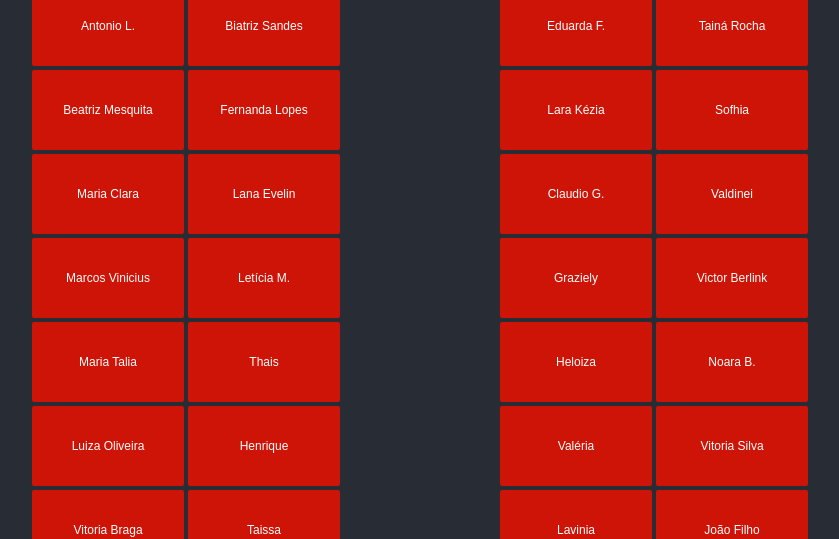
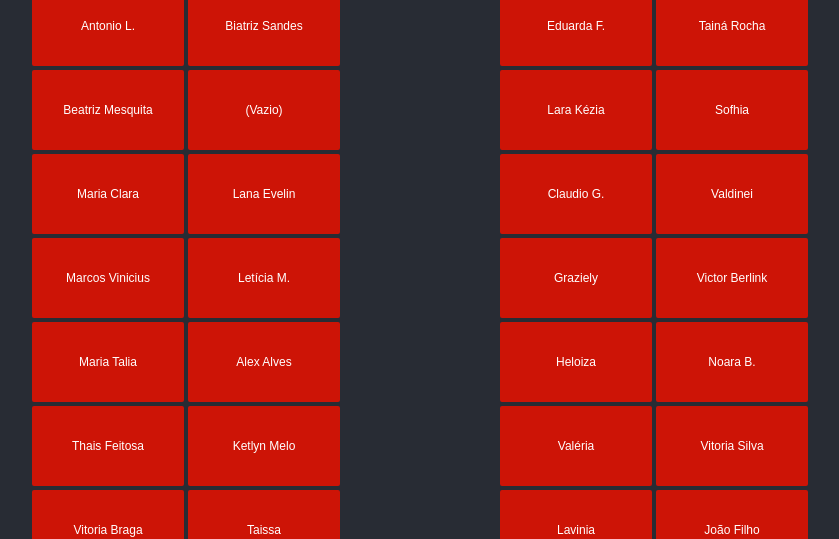
Before and after one commit to zValdinei/mapeamento-fied-sede, a React (Create React App) app: page / in a window 1280 px wide. Shown: the part 402-941 px from the top of the page, without its empty margins (220-1059 px from the left). Built offline with nearby package versions, Linux system fonts and the light colour scheme.

Commit message:
Update App.js
update

```diff
--- a/src/App.js
+++ b/src/App.js
@@ -39,7 +39,7 @@ function App() {
         </tr>
         <tr>
           <td><BotaoInterativo className="estilo_butao"nome="Beatriz Mesquita"/></td>
-          <td><BotaoInterativo className="estilo_butao"nome="Fernanda Lopes"/></td>
+          <td><BotaoInterativo className="estilo_butao"nome="(Vazio)"/></td>
           <td></td>
           <td><BotaoInterativo className="estilo_butao"nome="Lara Kézia"/></td>
           <td><BotaoInterativo className="estilo_butao"nome="Sofhia"/></td>
@@ -60,14 +60,14 @@ function App() {
         </tr>
         <tr>
           <td><BotaoInterativo className="estilo_butao"nome="Maria Talia"/></td>
-          <td><BotaoInterativo className="estilo_butao"nome="Thais"/></td>
+          <td><BotaoInterativo className="estilo_butao"nome="Alex Alves"/></td>
           <td></td>
           <td><BotaoInterativo className="estilo_butao"nome="Heloiza"/></td>
           <td><BotaoInterativo className="estilo_butao"nome="Noara B."/></td>
         </tr>
         <tr>
-          <td><BotaoInterativo className="estilo_butao"nome="Luiza Oliveira"/></td>
-          <td><BotaoInterativo className="estilo_butao"nome="Henrique"/></td>
+          <td><BotaoInterativo className="estilo_butao"nome="Thais Feitosa"/></td>
+          <td><BotaoInterativo className="estilo_butao"nome="Ketlyn Melo"/></td>
           <td></td>
           <td><BotaoInterativo className="estilo_butao"nome="Valéria"/></td>
           <td><BotaoInterativo className="estilo_butao"nome="Vitoria Silva"/></td>
```
